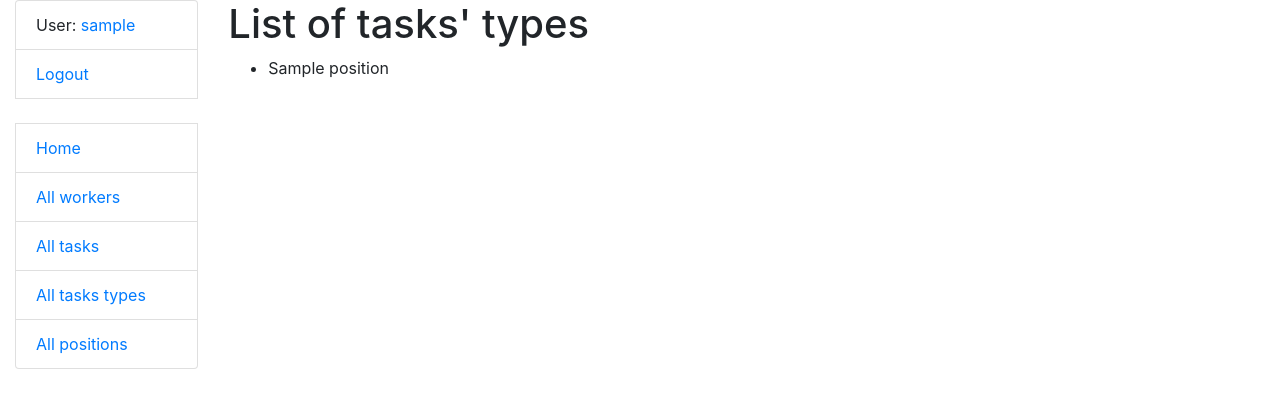
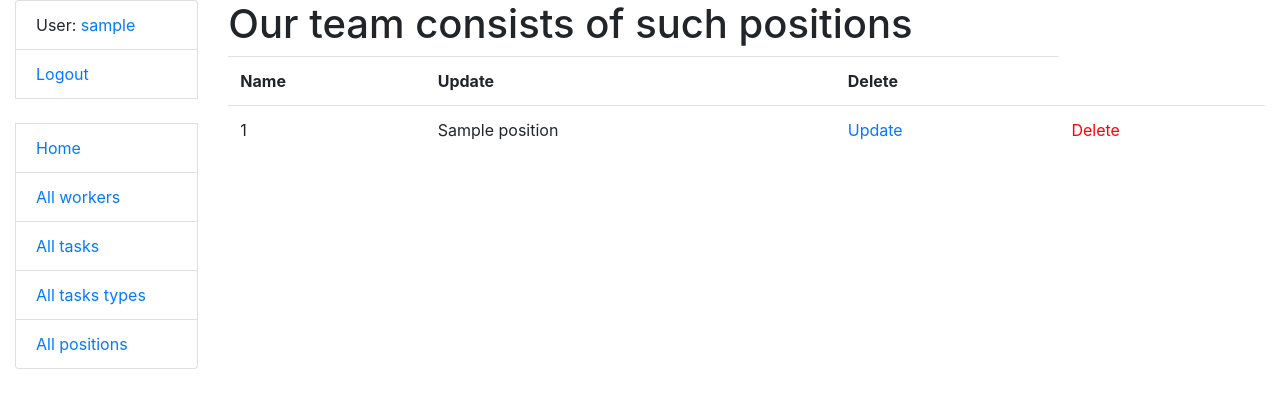
Before and after one commit to olia-trofymchuk/task-manager, a Django app: page /positions/ in a window 1280 px wide. Shown: the top 408 px of the page. Run offline with Django 4.2, Linux system fonts and the light colour scheme; a user stored in the database is signed in; tables that the repository leaves empty hold one stand-in row (values such as "Sample post").

Commit message:
Add table for positions & update, delete view

```diff
--- a/templates/manager/position_list.html
+++ b/templates/manager/position_list.html
@@ -1,13 +1,40 @@
 {% extends "base.html" %}
 
 {% block content %}
-  <h1>List of tasks' types</h1>
+  <h1>Our team consists of such positions</h1>
 
   {% if position_list %}
-    <ul>
+    <table class="table">
+      <tr>
+        <th>Name</th>
+        <th>Update</th>
+        <th>Delete</th>
+      </tr>
+
       {% for position in position_list %}
-        <li>{{ position.name }}</li>
+        <tr>
+          <td>
+              {{ position.id }}
+          </td>
+          <td>
+              {{ position.name }}
+          </td>
+          <td>
+              <a href="{% url 'manager:position_update' pk=position.id %}">
+                Update
+              </a>
+            </td>
+            <td>
+              <a style="color: red"
+                href="{% url 'manager:position-delete' pk=position.id %}">
+                Delete
+              </a>
+            </td>
+        </tr>
       {% endfor %}
-    </ul>
+    </table>
+
+  {% else %}
+      <p>There are no positions in table.</p>
   {% endif %}
 {% endblock %}
```
